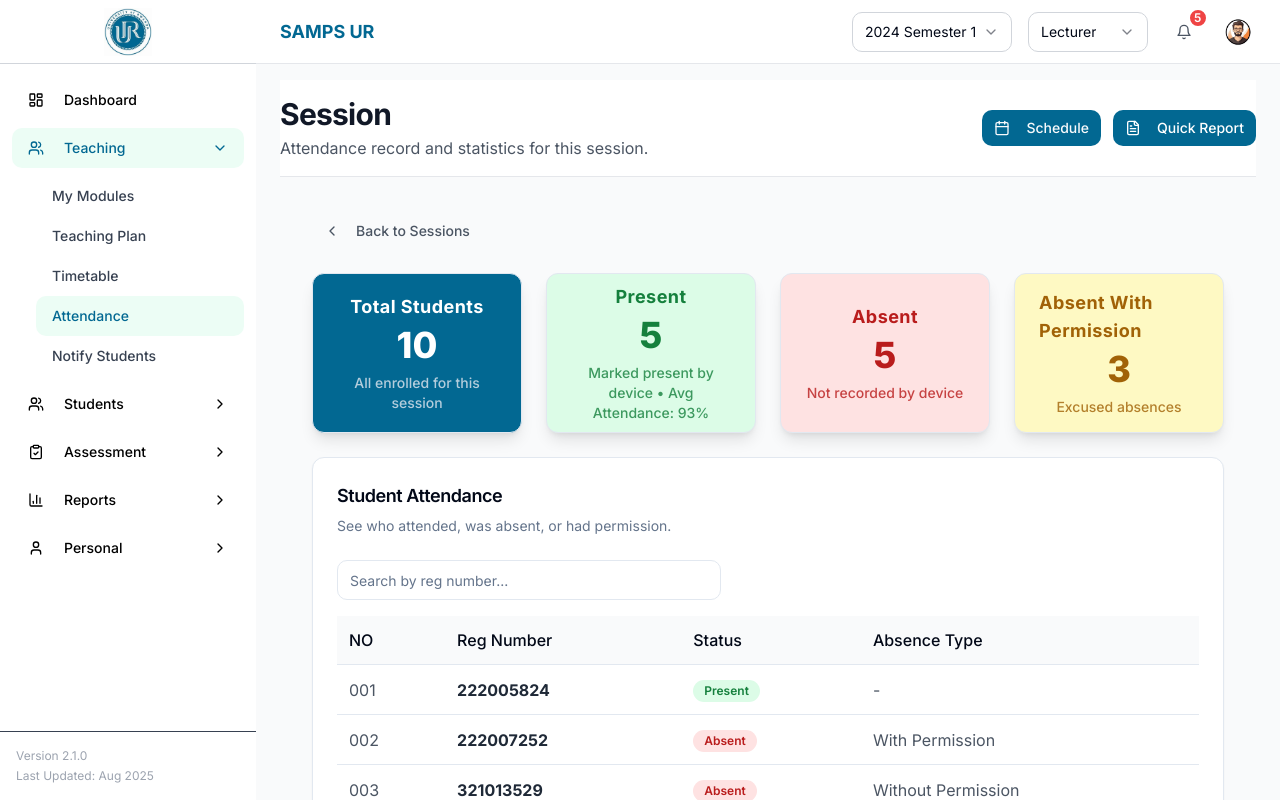
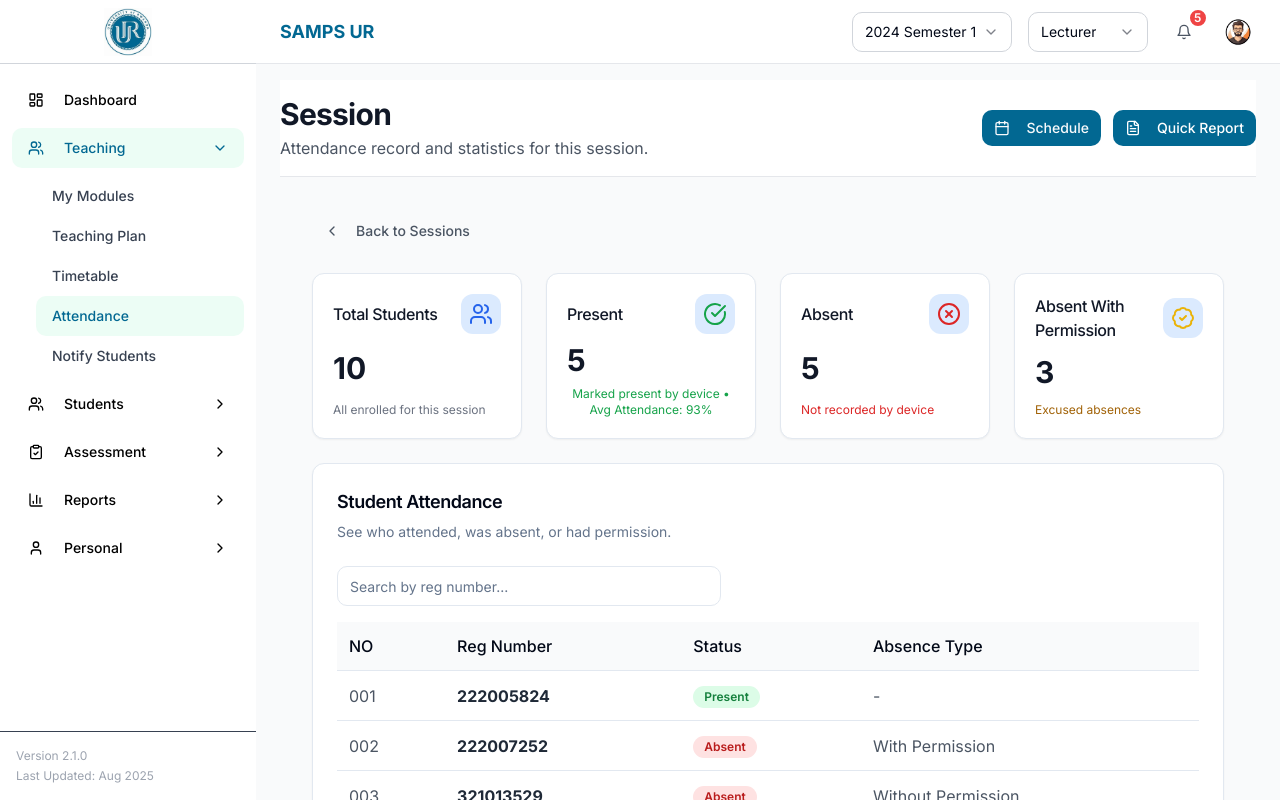
Before and after one commit to Jdamour12/SAMPS, a Next.js app: page /teaching/attendance/record in a window 1280 px wide. Shown: the top 800 px of the page. Built offline with nearby package versions, Linux system fonts and the light colour scheme.

Commit message:
changed background colors of statistics cards

```diff
--- a/src/app/teaching/attendance/record/page.tsx
+++ b/src/app/teaching/attendance/record/page.tsx
@@ -13,7 +13,13 @@ import {
 import { Badge } from "@/components/ui/badge";
 import { Button } from "@/components/ui/button";
 import { Input } from "@/components/ui/input";
-import { ChevronRight } from "lucide-react";
+import {
+  ChevronRight,
+  Users,
+  CheckCircle,
+  XCircle,
+  BadgeCheck,
+} from "lucide-react";
 
 // Dummy students data
 const students = [
@@ -67,19 +73,22 @@ function AttendanceRecordContent() {
       label: "Total Students",
       value: students.length,
       sub: "All enrolled for this session",
-      color: "bg-[#026892] text-white",
+      icon: <Users className="h-6 w-6 text-blue-600" />,
+      subColor: "text-gray-500",
     },
     {
       label: "Present",
       value: students.filter((s) => s.status === "Present").length,
       sub: `Marked present by device • Avg Attendance: ${sessionPercent}%`,
-      color: "bg-green-100 text-green-700",
+      icon: <CheckCircle className="h-6 w-6 text-green-600" />,
+      subColor: "text-green-600",
     },
     {
       label: "Absent",
       value: students.filter((s) => s.status === "Absent").length,
       sub: "Not recorded by device",
-      color: "bg-red-100 text-red-700",
+      icon: <XCircle className="h-6 w-6 text-red-600" />,
+      subColor: "text-red-600",
     },
     {
       label: "Absent With Permission",
@@ -87,7 +96,8 @@ function AttendanceRecordContent() {
         (s) => s.status === "Absent" && s.absenceType === "With Permission"
       ).length,
       sub: "Excused absences",
-      color: "bg-yellow-100 text-yellow-700",
+      icon: <BadgeCheck className="h-6 w-6 text-yellow-500" />,
+      subColor: "text-yellow-700",
     },
   ];
 
@@ -132,25 +142,20 @@ function AttendanceRecordContent() {
           {stats.map((stat, i) => (
             <Card
               key={i}
-              className={`rounded-xl shadow-lg p-6 flex flex-col items-center justify-center h-40 ${stat.color}`}
+              className="rounded-xl bg-white shadow-sm p-5 flex flex-col justify-between h-full"
+              style={{ minWidth: 0 }}
             >
-              <div className="text-lg font-bold tracking-wide mb-1">
-                {stat.label}
+              <div className="flex items-center justify-between mb-2 w-full">
+                <CardTitle className="text-base font-medium text-gray-900">
+                  {stat.label}
+                </CardTitle>
+                <div className="p-2 bg-blue-100 rounded-lg">{stat.icon}</div>
               </div>
-              <div
-                className="text-4xl font-extrabold mb-2"
-                style={{
-                  color: stat.label === "Total Students" ? "#fff" : undefined,
-                }}
-              >
+              <div className="text-3xl font-bold text-gray-900 mb-1">
                 {stat.value}
               </div>
               <div
-                className="text-sm font-medium opacity-80 text-center"
-                style={{
-                  color:
-                    stat.label === "Total Students" ? "#e0e7ef" : undefined,
-                }}
+                className={`text-xs ${stat.subColor} flex items-center gap-1 mt-1 text-center w-full`}
               >
                 {stat.sub}
               </div>
```
